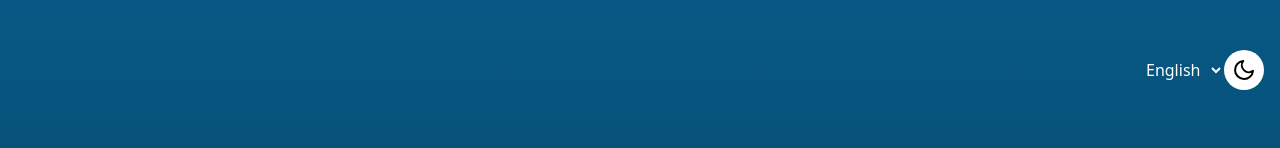
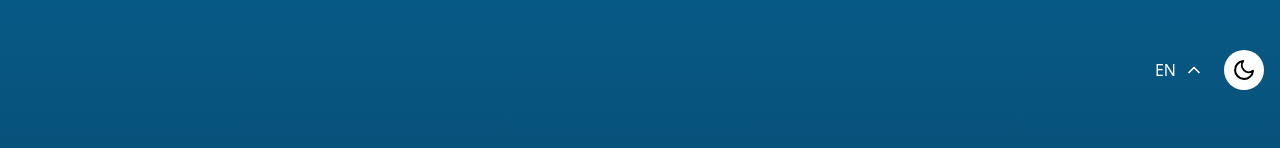
Before and after one commit to Lokicoule/portfolio, a React (Vite) app: page /en in a window 1280 px wide. Shown: the top 148 px of the page. Built offline with nearby package versions, Linux system fonts and the light colour scheme.

Commit message:
refactor(lang): use headlessui popover

```diff
--- a/src/shared/components/header/Header.tsx
+++ b/src/shared/components/header/Header.tsx
@@ -12,7 +12,7 @@ const Header = () => {
     <header className="container w-full bg-transparent  flex justify-between py-5 lg:px-0 lg:pt-[50px]">
       <div className="w-full flex justify-between px-4">
         <div className="flex-grow" />
-        <div className="flex items-center">
+        <div className="flex items-center space-x-5">
           <Lang controller={langController} presenter={langPresenter} />
           <ModeSelector controller={modeController} />
           <MobileMenu />
--- a/src/shared/components/lang/LangController.tsx
+++ b/src/shared/components/lang/LangController.tsx
@@ -22,10 +22,7 @@ export class LangController {
       const navigate = useNavigate();
       const location = useLocation();
 
-      const handleLanguageChange = (
-        event: React.ChangeEvent<HTMLSelectElement>
-      ) => {
-        const language = event.target.value;
+      const handleLanguageChange = (language: string) => {
         if (language === "en" || language === "fr") {
           const newPath = location.pathname.replace(
             /\/(en|fr)\//,
--- a/src/shared/components/lang/LangView.tsx
+++ b/src/shared/components/lang/LangView.tsx
@@ -1,4 +1,6 @@
-import { useState, useEffect } from "react";
+import { Popover, Transition } from "@headlessui/react";
+import React, { Fragment, useEffect, useState } from "react";
+import { FiChevronUp } from "react-icons/fi";
 import { LangController } from "./LangController";
 import { LangPresenter } from "./LangPresenter";
 import { LangViewModel } from "./LangViewModel";
@@ -28,14 +30,77 @@ const LangView: LangViewComponent = ({ controller, presenter }) => {
 
   return (
     <div className="flex items-center">
-      <select
-        className="bg-transparent text-white ml-2"
-        onChange={handleLanguageChange}
-        value={viewModel.lang}
-      >
-        <option value="en">English</option>
-        <option value="fr">Français</option>
-      </select>
+      <Popover className="relative">
+        {({ open, close }) => (
+          <>
+            <Popover.Button
+              className={` text-white group bg-transparent rounded-md inline-flex items-center font-medium hover:text-opacity-100 focus:outline-none focus-visible:ring-2 focus-visible:ring-white focus-visible:ring-opacity-75`}
+            >
+              <span>{viewModel.lang === "fr" ? "FR" : "EN"}</span>
+              <FiChevronUp
+                className={`
+                ${open ? "rotate-180 transform" : ""}
+                  ml-2 h-5 w-5 transition duration-150 ease-in-out group-hover:text-opacity-80`}
+                aria-hidden="true"
+              />
+            </Popover.Button>
+
+            <Transition
+              as={Fragment}
+              enter="transition ease-out duration-200"
+              enterFrom="opacity-0 translate-y-1"
+              enterTo="opacity-100 translate-y-0"
+              leave="transition ease-in duration-150"
+              leaveFrom="opacity-100 translate-y-0"
+              leaveTo="opacity-0 translate-y-1"
+            >
+              <Popover.Panel className="absolute z-10 mt-3 transform -translate-x-1/2 left-1/2 sm:px-0">
+                <div className="overflow-hidden rounded-lg shadow-lg ring-1 ring-black ring-opacity-5">
+                  <div className="relative grid gap-6 px-5 py-6 bg-white dark:bg-[#05151e] backdrop-blur-sm">
+                    {[
+                      {
+                        code: "en",
+                        name: "English",
+                      },
+                      {
+                        code: "fr",
+                        name: "Français",
+                      },
+                    ].map((lang) => (
+                      <button
+                        key={lang.code}
+                        onClick={() => {
+                          handleLanguageChange(lang.code);
+                          close();
+                        }}
+                        className={`
+                        ${
+                          viewModel.lang === lang.code
+                            ? "bg-gradient-to-b from-sky-400 to-blue-500 "
+                            : ""
+                        }
+                        flex items-start p-3 -m-3 rounded-lg hover:bg-gradient-to-b from-sky-400 to-blue-500 hover:text-white hover:brightness-125 transition ease-in-out duration-150`}
+                      >
+                        <div className="flex items-center justify-between w-full">
+                          <div className="flex items-center justify-between space-x-3 text-gray-900 dark:text-white">
+                            <div
+                              className={`font-medium  ${
+                                viewModel.lang === lang.code ? "text-white" : ""
+                              }`}
+                            >
+                              {lang.name}
+                            </div>
+                          </div>
+                        </div>
+                      </button>
+                    ))}
+                  </div>
+                </div>
+              </Popover.Panel>
+            </Transition>
+          </>
+        )}
+      </Popover>
     </div>
   );
 };
```
